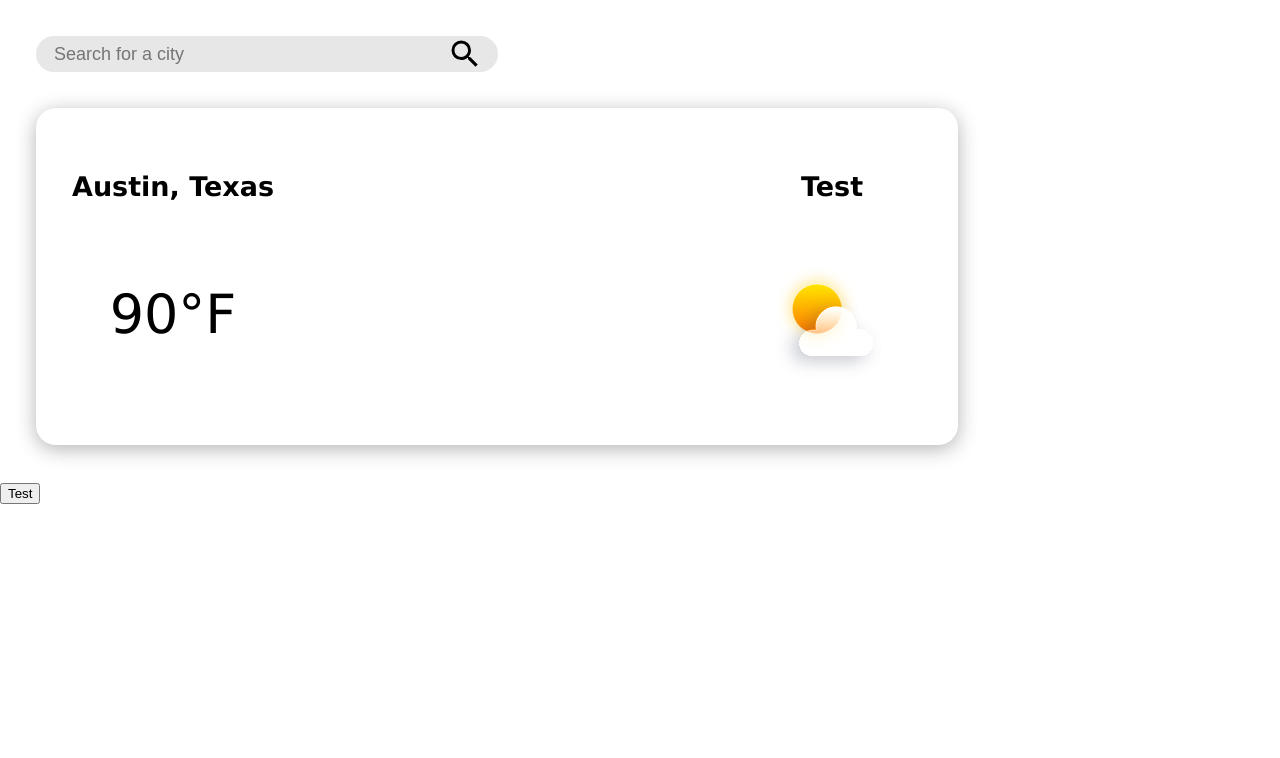
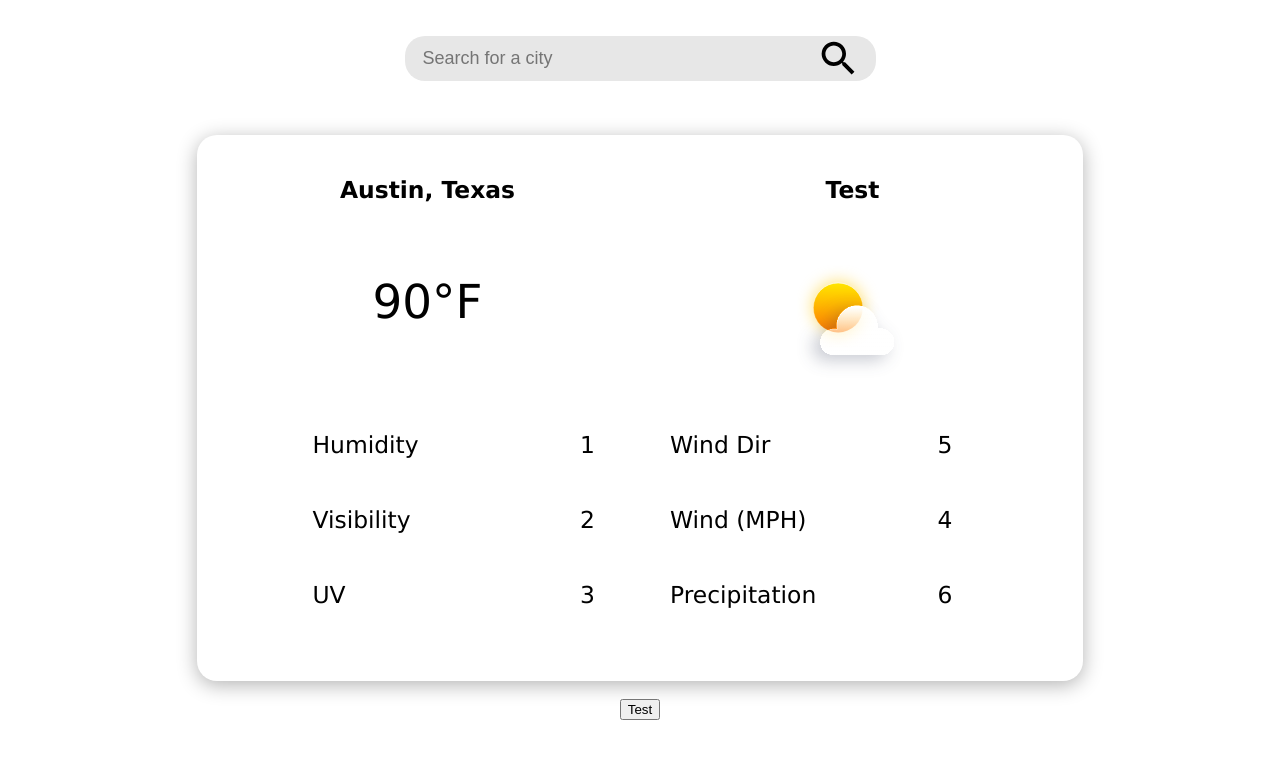
Before and after one commit to dpsiu/WeatherApplication, a plain HTML site: page index.html in a window 1280 px wide. Drawn offline with Linux system fonts and the light colour scheme.

Commit message:
Add feature - main weather info html/css

```diff
--- a/index.html
+++ b/index.html
@@ -12,13 +12,40 @@
         <img src="./icons/magnify (copy 1).svg" alt="">
     </div>
     <div id="weatherMainInfo">
-        <div>
+        <div class="weatherInfoLeft">
             <p class="cityState">Austin, Texas</p>
             <p id="cityTemperature">90&deg;F</p>
         </div>
-        <div>
+        <div class="weatherInfoRight">
             <p class="weatherStatus">Test</p>
             <img src="./icons/sunny-1.svg" alt="">
+        </div>
+        <div class="weatherInfoMisc">
+            <div class="weatherDetails">
+                <p class="title">Humidity</p>
+                <p class="humidity weatherDetVal">1</p>
+            </div>
+            <div class="weatherDetails">
+                <p class="title">Wind Dir</p>
+                <p class="windDir weatherDetVal">5</p>
+            </div>
+            <div class="weatherDetails">
+                <p class="title">Visibility</p>
+                <p class="visibility weatherDetVal">2</p>
+            </div>
+            <div class="weatherDetails">
+                <p class="title">Wind (MPH)</p>
+                <p class="windMPH weatherDetVal">4</p>
+            </div>
+            <div class="weatherDetails">
+                <p class="title">UV</p>
+                <p class="uv weatherDetVal">3</p>
+            </div>
+
+            <div class="weatherDetails">
+                <p class="title">Precipitation</p>
+                <p class="precip weatherDetVal">6</p>
+            </div>
         </div>
     </div>
     <button id="searchBtn" onclick="searchCity()">Test</button>
--- a/style.css
+++ b/style.css
@@ -11,10 +11,13 @@ body{
     padding: 0;
     margin: 0;
     background-color: var(--clr-background);
+    display: flex;
+    flex-direction: column;
+    align-items: center;
 }
 
 .searchBar {
-    height: 2rem;
+    height: 2.5rem;
     display: flex;
     margin: 2rem;
 }
@@ -24,6 +27,8 @@ body{
     padding: 0px 15px 0px 15px;
     border-top-right-radius: 20px;
     border-bottom-right-radius: 20px;
+    height: inherit;
+
 }
 
 .searchBar input{
@@ -45,19 +50,22 @@ body{
 /* weatherMainInfo > cityState, cityTemperature + weatherStatus, img */
 
 #weatherMainInfo{
-    display: flex;
-    font-size: 1.5rem;
+    display: grid;
+    grid-template-columns: 1fr 1fr;
+    grid-template-rows: .8fr 1fr;
+    font-size: 1.3rem;
     justify-content: space-between;
     align-items: baseline;
-    padding: 2rem;
-    margin: 2rem;
+    padding: 1rem;
+    margin: 1rem;
     box-shadow: 0px 4px 20px 0 var(--clr-box-shadow);
     border-radius: 20px;
     max-width: 850px;
     min-width: 400px;
 }
 
-#weatherMainInfo div{
+.weatherInfoLeft,
+.weatherInfoRight{
     display: flex;
     flex-direction: column;
     align-items: center;
@@ -75,3 +83,51 @@ body{
 #weatherMainInfo div img{
     height: 10rem;
 }
+
+.weatherInfoLeft{
+    grid-column: 1 / 2;
+    grid-row: 1 / 2;
+}
+
+.weatherInfoRight{
+    grid-column: 2 / 3;
+    grid-row: 1 / 2;
+}
+
+.weatherInfoMisc{
+    display: flex;
+    justify-content: center;
+    flex-wrap: wrap;
+    grid-column: 1 / 3;
+    grid-row: 2 / 3;
+}
+
+.weatherInfoMisc div{
+    width: 35%;
+}
+
+.weatherDetails{
+    display: flex;
+    justify-content: space-between;
+    padding: 0px 10px ;
+    margin: 0px 20px;
+}
+
+
+
+.weatherDetVal{
+    text-align: center;
+    padding: 0px 15px ;
+}
+
+@media only screen and (max-width: 865px) {
+    #weatherMainInfo{
+        display: grid;
+        grid-template-columns: 1fr 1fr;
+        grid-template-rows: 1fr 3fr;
+    }
+
+    .weatherInfoMisc div{
+        width: 65%;
+    }
+  }
```
